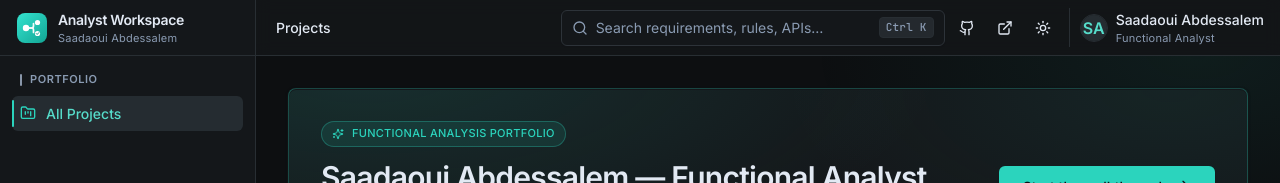
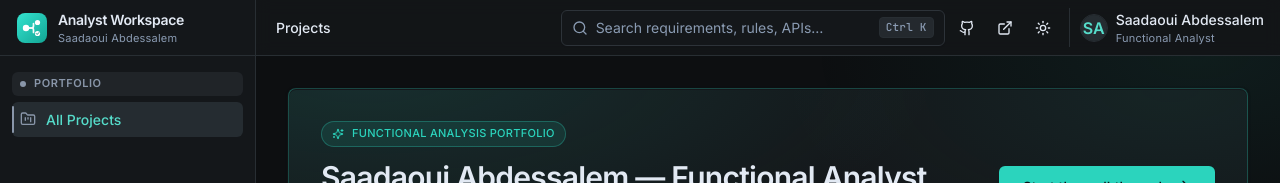
Before and after one commit to abdessalems/Functional-Analyst-Workspace, a Next.js app: page / in a window 1280 px wide. Shown: the top 183 px of the page. Built offline with nearby package versions, Linux system fonts and the light colour scheme.

Commit message:
Let each sidebar section carry its own colour

```diff
--- a/src/components/layout/sidebar-nav.tsx
+++ b/src/components/layout/sidebar-nav.tsx
@@ -64,10 +64,26 @@ export function SidebarNav({ collapsed = false, onNavigate }: SidebarNavProps) {
           {collapsed ? (
             <div className="mx-2 my-1 h-px bg-border" role="presentation" />
           ) : (
-            <p className="flex items-center gap-2 px-2 pb-1 text-micro font-semibold uppercase tracking-wider text-muted-foreground">
+            /*
+             * The group heading carries its own colour rather than a grey label
+             * with a 2px hint beside it. Every section looked identical before,
+             * so the sidebar read as one long list of nineteen items instead of
+             * five groups of three or four.
+             *
+             * The tint is mixed against the surface so it stays a wash rather
+             * than a block; where color-mix is unsupported the rule is dropped
+             * and the heading simply has no background, which is what it had.
+             */
+            <p
+              className="mb-0.5 flex items-center gap-2 rounded-md px-2 py-1 text-micro font-semibold uppercase tracking-wider"
+              style={{
+                color: section.accent,
+                backgroundColor: `color-mix(in srgb, ${section.accent} 10%, transparent)`,
+              }}
+            >
               <span
                 aria-hidden
-                className="h-3 w-0.5 rounded-full"
+                className="size-1.5 shrink-0 rounded-full"
                 style={{ backgroundColor: section.accent }}
               />
               {section.label}
@@ -99,10 +115,17 @@ export function SidebarNav({ collapsed = false, onNavigate }: SidebarNavProps) {
                     : "text-muted-foreground hover:bg-accent/50 hover:text-foreground",
                 )}
               >
+                {/*
+                  The marker takes the section's colour, not the brand's. Every
+                  page used to highlight in the same teal, so the sidebar never
+                  told you which group you were standing in — only that you were
+                  somewhere.
+                */}
                 {isActive && (
                   <span
                     aria-hidden
-                    className="absolute inset-y-1 left-0 w-0.5 rounded-full bg-primary"
+                    className="absolute inset-y-1 left-0 w-0.5 rounded-full"
+                    style={{ backgroundColor: section.accent }}
                   />
                 )}
                 {/* The step number teaches the order; the icon aids recognition. */}
@@ -116,7 +139,10 @@ export function SidebarNav({ collapsed = false, onNavigate }: SidebarNavProps) {
                     {step}
                   </span>
                 )}
-                <Icon className={cn("size-4 shrink-0", isActive && "text-primary")} />
+                <Icon
+                  className="size-4 shrink-0"
+                  style={isActive ? { color: section.accent } : undefined}
+                />
                 {!collapsed && (
                   <>
                     <span className="flex-1 truncate">{item.label}</span>
@@ -124,10 +150,16 @@ export function SidebarNav({ collapsed = false, onNavigate }: SidebarNavProps) {
                       <span
                         className={cn(
                           "rounded px-1.5 py-0.5 text-micro font-medium tabular-nums",
+                          !isActive && "bg-muted text-muted-foreground group-hover:bg-background",
+                        )}
+                        style={
                           isActive
-                            ? "bg-primary/15 text-primary"
-                            : "bg-muted text-muted-foreground group-hover:bg-background",
-                        )}
+                            ? {
+                                color: section.accent,
+                                backgroundColor: `color-mix(in srgb, ${section.accent} 16%, transparent)`,
+                              }
+                            : undefined
+                        }
                       >
                         {chip}
                       </span>
```
